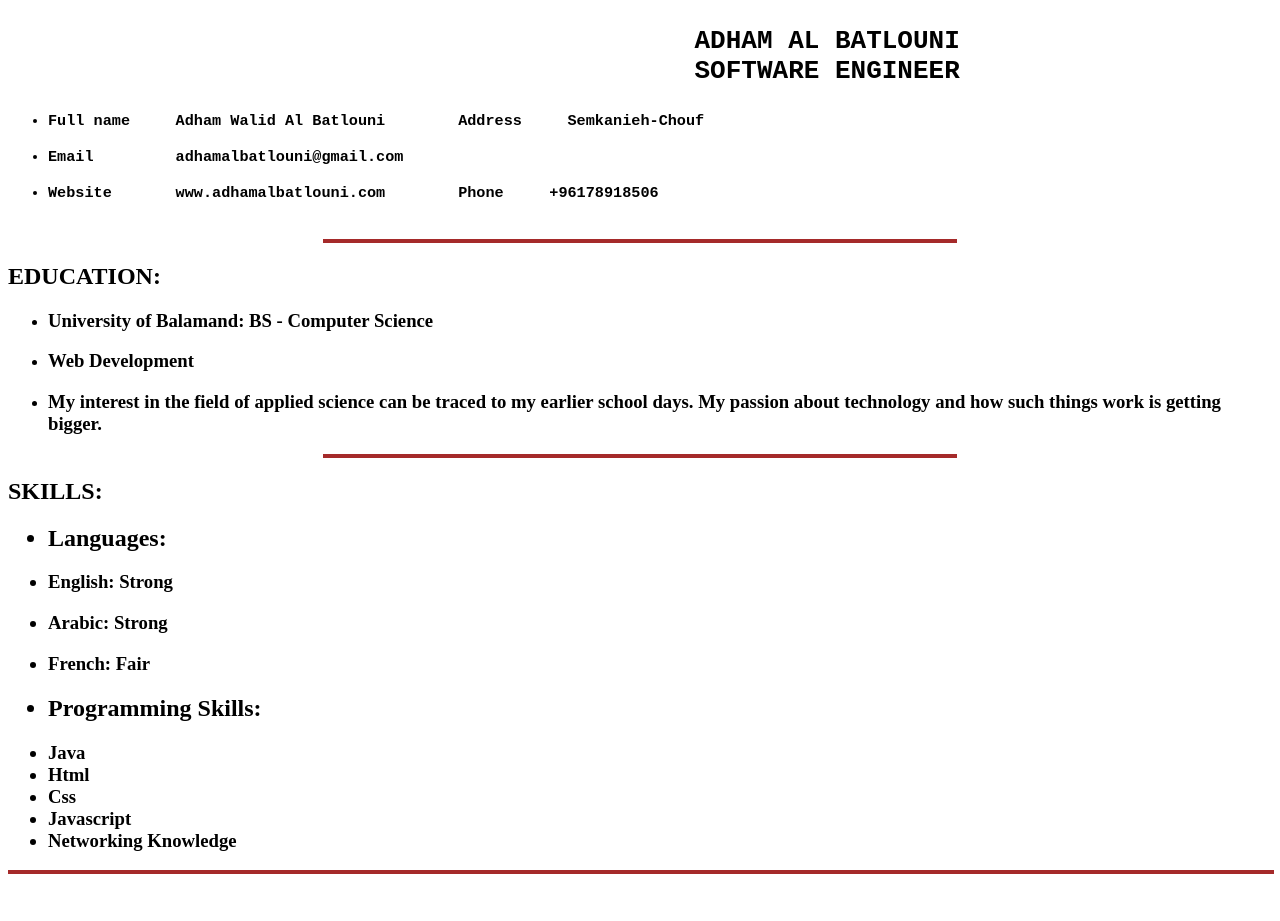
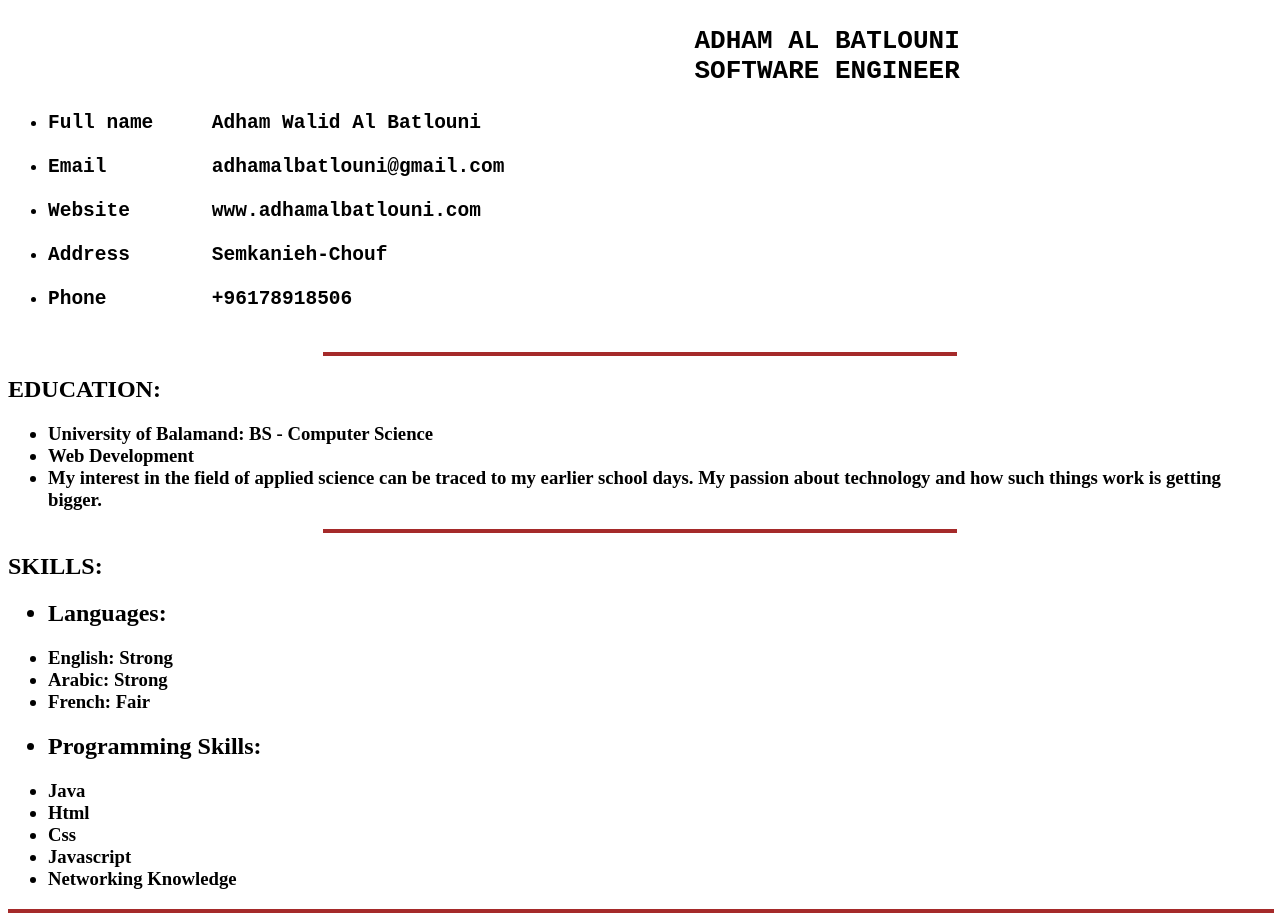
Before and after one commit to adhambatlouni/project1, a plain HTML site: page index.html in a window 1280 px wide. Before the commit the page ends 882 px from the top, so only its background shows below. Drawn offline with Linux system fonts and the light colour scheme.

Commit message:
create cv

```diff
--- a/index.html
+++ b/index.html
@@ -8,32 +8,34 @@
                                             SOFTWARE ENGINEER</pre></h1>
 </div>
 <ul>
-<h3>
-<pre><li>Full name     Adham Walid Al Batlouni        Address     Semkanieh-Chouf</li>
+<h2><pre>
+<li>Full name     Adham Walid Al Batlouni</li>
 <li>Email         adhamalbatlouni@gmail.com</li>
-<li>Website       www.adhamalbatlouni.com        Phone     +96178918506</li>
+<li>Website       www.adhamalbatlouni.com</li>
+<li>Address       Semkanieh-Chouf</li>
+<li>Phone         +96178918506</li>
 </pre>
-</h3>
+</h2>
 </ul>
 <hr width="50%" size="4px" color="brown">
 
 <body>
 <h2>EDUCATION:</h2>
-<ul>
-<li><h3>University of Balamand: BS - Computer Science</h3></li>
-<li><h3>Web Development</h3></li>
-<li><h3>My interest in the field of applied science can be traced to my earlier school days. My passion about technology and how
-    such things work is getting bigger.</h3></li>
-</ul>
+<h3><ul>
+<li>University of Balamand: BS - Computer Science</li>
+<li>Web Development</li>
+<li>My interest in the field of applied science can be traced to my earlier school days. My passion about technology and how
+    such things work is getting bigger.</li>
+</ul></h3>
 <hr width="50%" size="4px" color="brown">
 
 <h2>SKILLS:</h2>
 <ul>
 
 <h2><li>Languages:</li></h2>
-<h3><li>English: Strong</li></h3>
-<h3><li>Arabic: Strong</li></h3>
-<h3><li>French: Fair</li></h3>
+<h3><li>English: Strong</li>
+<li>Arabic: Strong</li>
+<li>French: Fair</li></h3>
 
 <h2><li>Programming Skills:</li></h2>
 <h3><li>Java</li>
```
